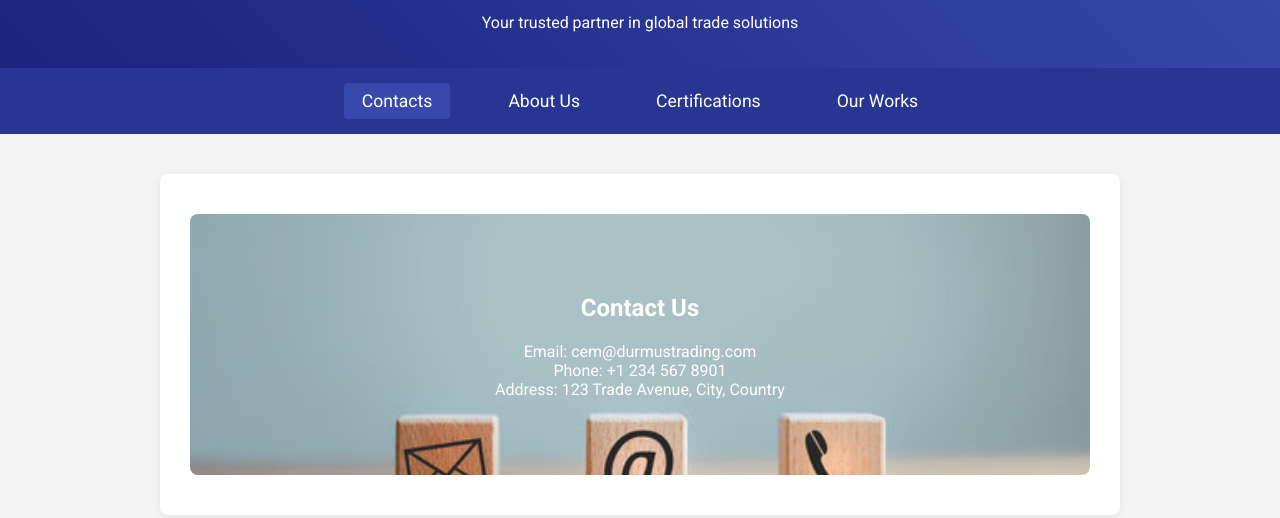
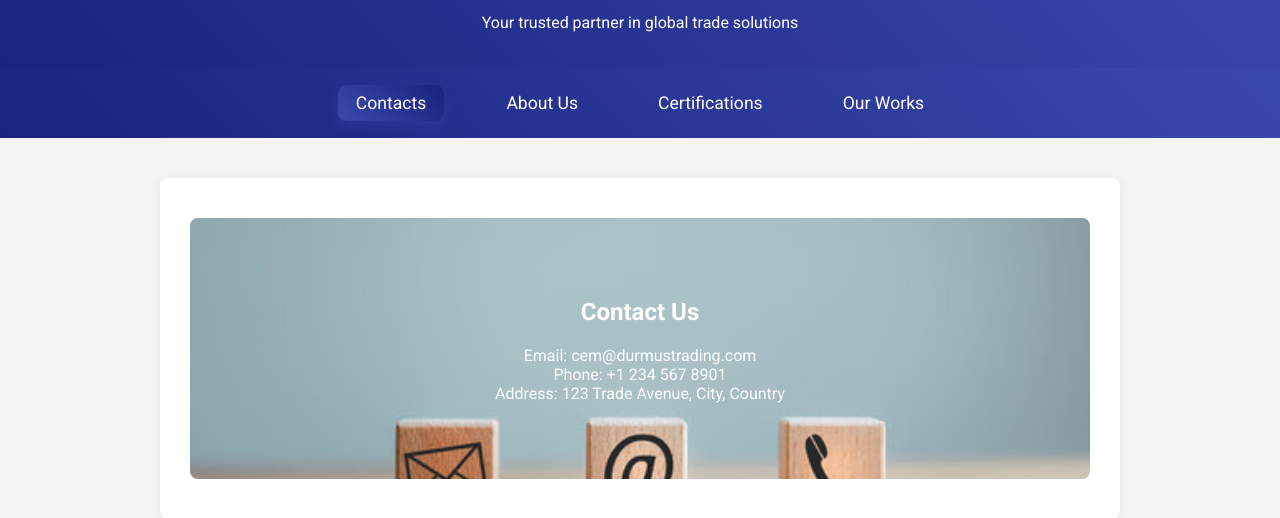
Before and after one commit to fabiolima-fincons/DurmusTrading, a plain HTML site: page index.html in a window 1280 px wide. Shown: the part 80-598 px from the top of the page. Drawn offline with Linux system fonts and the light colour scheme.

Commit message:
buttons style change

```diff
--- a/css/main.css
+++ b/css/main.css
@@ -4,20 +4,22 @@ body {
     background: #f4f4f4;
     color: #222;
 }
+
 header {
-            background: #1a237e;
     color: #fff;
     padding: 30px 0 20px 0;
     text-align: center;
     background-image: linear-gradient(45deg, #1a237e, #3949ab);
 }
+
 nav {
-            background: #283593;
+    background-image: linear-gradient(45deg, #1a237e, #3949ab);
     display: flex;
     justify-content: center;
     gap: 40px;
     padding: 15px 0;
 }
+
 nav a {
     color: #fff;
     text-decoration: none;
@@ -26,32 +28,43 @@ body {
     padding: 8px 18px;
     border-radius: 4px;
     transition: background 0.2s;
+    margin: 2px;
+    border-radius: .5em;
+    background: transparent;
 }
-        nav a.active, nav a:hover {
-            background: #3949ab;
+
+nav a.active,
+nav a:hover {
+    background-image: linear-gradient(230deg, #1a237e, #3949ab);
+    box-shadow: 0 4px 12px rgba(57, 73, 171, 0.4);
 }
+
 .container {
     max-width: 900px;
     margin: 40px auto;
     background: #fff;
     border-radius: 8px;
-            box-shadow: 0 2px 8px rgba(0,0,0,0.07);
+    box-shadow: 0 2px 8px rgba(0, 0, 0, 0.07);
     padding: 40px 30px;
     text-align: center;
 }
+
 h1 {
     margin: 0 0 10px 0;
     font-size: 2.5em;
     letter-spacing: 2px;
 }
+
 .fade-in {
     display: none;
 }
+
 @media (max-width: 600px) {
     nav {
         flex-direction: column;
         gap: 10px;
     }
+
     .container {
         padding: 20px 10px;
     }
```
Lines whose indentation alone changed are shown as unchanged.
